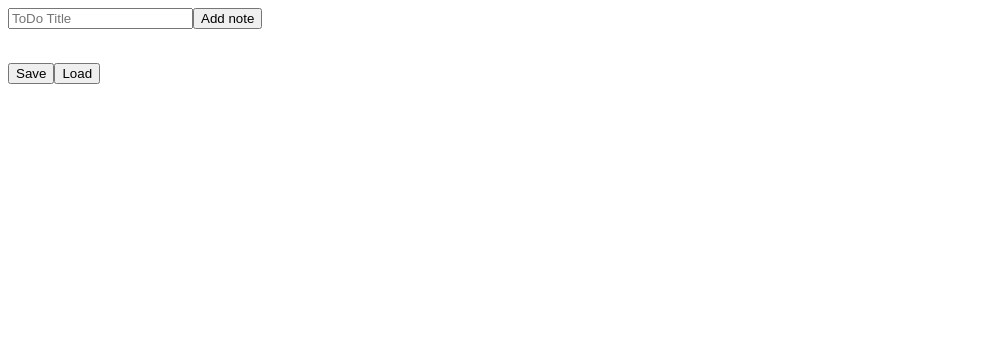
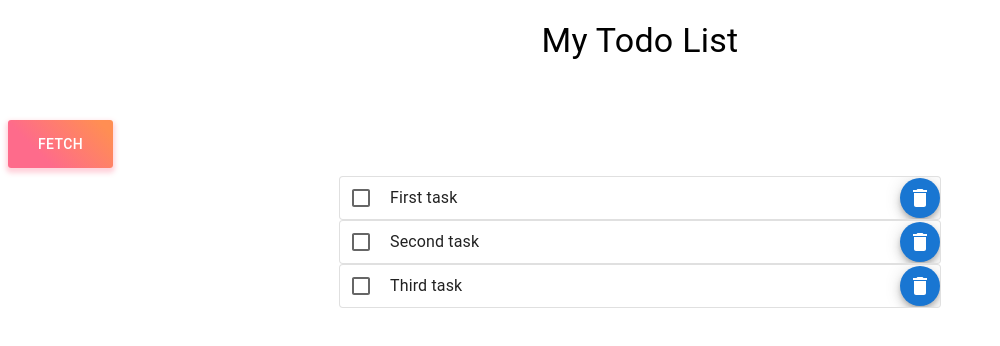
Before and after one commit to alexbull77/to-do-app, a React (Vite) app in the folder todo/: page / in a window 1280 px wide. Shown: the top 346 px of the page, without its empty margins (0-1000 px from the left). Built offline with nearby package versions, Linux system fonts and the light colour scheme.

Commit message:
worked on fetching data and made some simple ui

```diff
--- a/todo/package.json
+++ b/todo/package.json
@@ -10,7 +10,13 @@
     "preview": "vite preview"
   },
   "dependencies": {
+    "@emotion/react": "^11.10.6",
+    "@emotion/styled": "^11.10.6",
+    "@mui/icons-material": "^5.11.11",
+    "@mui/material": "^5.11.12",
     "axios": "^1.3.4",
+    "mobx": "^6.8.0",
+    "mobx-react-lite": "^3.4.3",
     "react": "^18.2.0",
     "react-dom": "^18.2.0"
   },
--- a/todo/src/App.tsx
+++ b/todo/src/App.tsx
@@ -3,34 +3,38 @@ import {useObserver} from "mobx-react";
 import NewToDoForm from "./components/NewToDoForm";
 import {useRootStore} from "./ToDoContext";
 import axios from "axios";
+import SingleTodo from "./components/SingleTodo";
+import TodoList from "./components/TodoList";
 
 const App = () => {
-
-
-    // console.log(axios.get("/api/todos/"))
-
     const {toDoStore} = useRootStore()
 
-    return useObserver(() => (
-            <>
-                <NewToDoForm addToDo={toDoStore.addToDo}/>
-                <br/>
-                <ul>
-                    {
-                        toDoStore.ToDos.map(todo => (
-                                <li key={note.ID}>
-                                    {note.Title}
-                                </li>
-                            )
-                        )
-                    }
-                </ul>
-                <br/>
-                <button onClick={() => toDoStore.saveNotes()}>Save</button>
-                <button onClick={() => toDoStore.loadToDos()}>Load</button>
-            </>
-        )
-    );
+    return (
+        <>
+            <TodoList />
+        </>
+
+    )
+    // return useObserver(() => (
+    //         <>
+    //             <NewToDoForm addToDo={toDoStore.addToDo}/>
+    //             <br/>
+    //             <ul>
+    //                 {
+    //                     toDoStore.ToDos.map(todo => (
+    //                             <li key={note.ID}>
+    //                                 {note.Title}
+    //                             </li>
+    //                         )
+    //                     )
+    //                 }
+    //             </ul>
+    //             <br/>
+    //             <button onClick={() => toDoStore.saveNotes()}>Save</button>
+    //             <button onClick={() => toDoStore.loadToDos()}>Load</button>
+    //         </>
+    //     )
+    // );
 };
 
 export default App;
--- /dev/null
+++ b/todo/src/Store/ToDoClass.ts
@@ -0,0 +1,54 @@
+import ToDoModel from "../ToDoModel";
+import {action, makeAutoObservable} from "mobx";
+import axios from "axios";
+
+class Tasks {
+    tasks: ToDoModel[] = [
+        {ID: 4, Title: 'First task', Description: 'First Description', IsCompleted: false},
+        {ID: 2, Title: 'Second task', Description: 'Second Description', IsCompleted: false},
+        {ID: 3, Title: 'Third task', Description: 'Third Description', IsCompleted: false},
+    ]
+
+    constructor() {
+        makeAutoObservable(this)
+    }
+
+    addTask(newTask: ToDoModel) {
+        this.tasks.push(newTask)
+    }
+
+    addTasks(tasks) {
+
+        tasks.map(({ id, title, description, isCompleted }) => {
+            this.tasks.push({
+                ID: id,
+                Title: title,
+                Description: description,
+                IsCompleted: isCompleted
+            })
+        })
+    }
+
+    removeTask(id: number | undefined) {
+        this.tasks = this.tasks.filter(task => task.ID !== id)
+    }
+
+    changeTaskCompletion(task: ToDoModel) {
+        task.IsCompleted = !task.IsCompleted
+    }
+
+    setTasks(new_Tasks: ToDoModel[]) {
+        this.tasks = [...this.tasks, ...new_Tasks]
+    }
+
+    fetchTasks() {
+        console.log('fetch')
+        axios.get('http://127.0.0.1:8000/api/todos')
+            .then(response => this.addTasks(response.data))
+            .catch(function (error) {
+                console.log(error);
+            });
+    }
+}
+
+export default new Tasks()
--- a/todo/src/ToDoModel.ts
+++ b/todo/src/ToDoModel.ts
@@ -1,5 +1,5 @@
 export default class ToDoModel {
-    ID?: string;
+    ID?: number;
     Title!: string;
     Description!: string;
     IsCompleted!: boolean;
--- /dev/null
+++ b/todo/src/components/FetchButton.tsx
@@ -0,0 +1,27 @@
+import React from 'react';
+import {Button, styled} from "@mui/material";
+import todo from "../Store/ToDoClass";
+
+const StyledButton = styled(Button)({
+    background: 'linear-gradient(45deg, #FE6B8B 30%, #FF8E53 90%)',
+    borderRadius: 3,
+    border: 0,
+    color: 'white',
+    height: 48,
+    padding: '0 30px',
+    boxShadow: '0 3px 5px 2px rgba(255, 105, 135, .3)',
+    '&:hover': {
+        boxShadow: 'none',
+        backgroundColor: '#ff5722',
+    },
+});
+
+const FetchButton = ({ handleClick }) => {
+    return (
+        <StyledButton variant="contained" onClick={handleClick}>
+            Fetch
+        </StyledButton>
+    );
+};
+
+export default FetchButton;
--- /dev/null
+++ b/todo/src/components/SingleTodo.tsx
@@ -0,0 +1,24 @@
+import React from 'react';
+import {observer} from "mobx-react-lite";
+import {Card, Checkbox, Typography} from "@mui/material";
+import DeleteIcon from '@mui/icons-material/Delete';
+import Fab from '@mui/material/Fab';
+import ToDoModel from "../ToDoModel";
+
+const label = { inputProps: { 'aria-label': 'Checkbox demo' } };
+
+const SingleTodo = observer(({ task: ToDoModel }) => {
+    return (
+        <Card variant="outlined">
+            <Checkbox {...label} />
+            <Fab color="primary" aria-label="delete">
+                <DeleteIcon />
+            </Fab>
+            <Typography>
+                {task.title}
+            </Typography>
+        </Card>
+    );
+});
+
+export default SingleTodo;
--- /dev/null
+++ b/todo/src/components/TodoList.tsx
@@ -0,0 +1,56 @@
+import React from 'react';
+import {observer} from "mobx-react-lite";
+import todo from "../Store/ToDoClass"
+import SingleTodo from "./SingleTodo";
+import ToDoModel from "../ToDoModel";
+import {Box, Button, Card, Checkbox, List, styled, Typography} from "@mui/material";
+import Fab from "@mui/material/Fab";
+import DeleteIcon from "@mui/icons-material/Delete";
+import FetchButton from "./FetchButton";
+
+const label = {inputProps: {'aria-label': 'Checkbox demo'}};
+
+const TodoList = observer(() => {
+    return (
+        <>
+            <Box sx={{
+                display: 'flex',
+                flexDirection: 'column',
+                alignItems: 'center',
+                justifyContent: 'up',
+                minHeight: '10vh',
+                marginTop: '20px',
+                marginBottom: '20px'
+            }}>
+                <Typography variant="h4" gutterBottom>
+                    My Todo List
+                </Typography>
+            </Box>
+            <FetchButton handleClick={() => todo.fetchTasks()}></FetchButton>
+
+            <List>
+                {todo.tasks.map((task) => (
+                    <Card variant="outlined" key={task.ID} sx={{
+                        display: 'flex',
+                        alignItems: 'center',
+                        justifyContent: 'space-between',
+                        width: '100%',
+                        maxWidth: '600px',
+                        margin: 'auto'
+                    }}>
+                        <Box sx={{display: 'flex', alignItems: 'center', width: '50%'}}>
+                            <Checkbox {...label} sx={{mr: 1}} checked={task.IsCompleted} onChange={() => todo.changeTaskCompletion(task)}/>
+                            <Typography>{task.Title}</Typography>
+                        </Box>
+                        <Fab size="small" color="primary" aria-label="delete" onClick={() => todo.removeTask(task.ID)}>
+                            <DeleteIcon />
+                        </Fab>
+                    </Card>
+                ))}
+
+            </List>
+        </>
+    );
+});
+
+export default TodoList;
```
Also changed, not shown: 1 other file (tests, documents, lock files or other folders).
